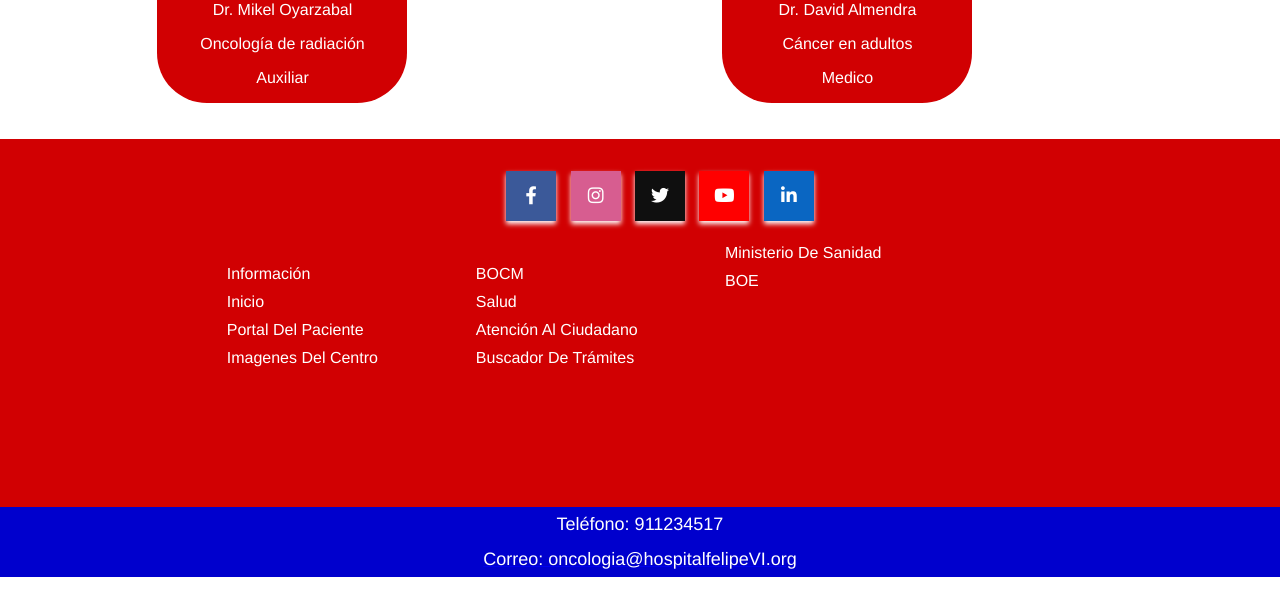
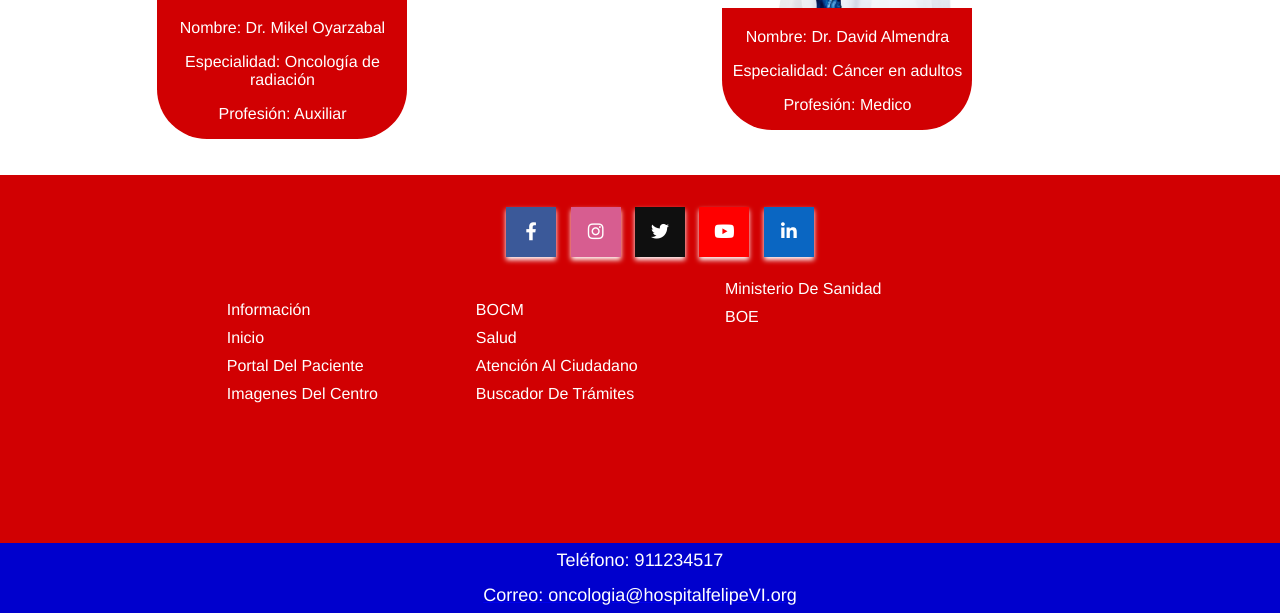
Before and after one commit to JaviGennius/proyecto-web, a PHP site: page /back-end/departamentos.php?ID_departamento=1 in a window 1280 px wide. Shown: the part 1895-2508 px from the top of the page. Before the commit the page ends 2472 px from the top, so only its background shows below. Run offline with PHP 8.4, Linux system fonts and the light colour scheme; the visitor is signed in with stand-in values (Sample User, id 1); data comes from the database, SQL or seed files in the repository; some libraries are stand-ins or nearby versions.

Commit message:
Añadir identificador de linea en sanitarios

```diff
--- a/back-end/departamentos.php
+++ b/back-end/departamentos.php
@@ -96,9 +96,9 @@
         while ($row5 = $result5->fetch_assoc()) {
             echo "<div class='" . $row5['Posicion_sanitario'] . "'>";
                 echo "<img src='" . $row5['Foto_sanitario'] . "' draggable='false' onmouseover='flip" . $row5['flip'] . "()' onmouseout='flipout" . $row5['flip'] . "()' id='" . $row5['ID_sanitario'] . "'>";
-                echo "<p>" . $row5['Nombre_Sanitario'] . "</p>";
-                echo "<p>" . $row5['Especialidad'] . "</p>";
-                echo "<p>" . $row5['Tipo_sanitario'] . "</p>";
+                echo "<p> Nombre: " . $row5['Nombre_Sanitario'] . "</p>";
+                echo "<p>Especialidad: " . $row5['Especialidad'] . "</p>";
+                echo "<p>Profesión: " . $row5['Tipo_sanitario'] . "</p>";
             echo "</div>";
         }
     ?>
```
